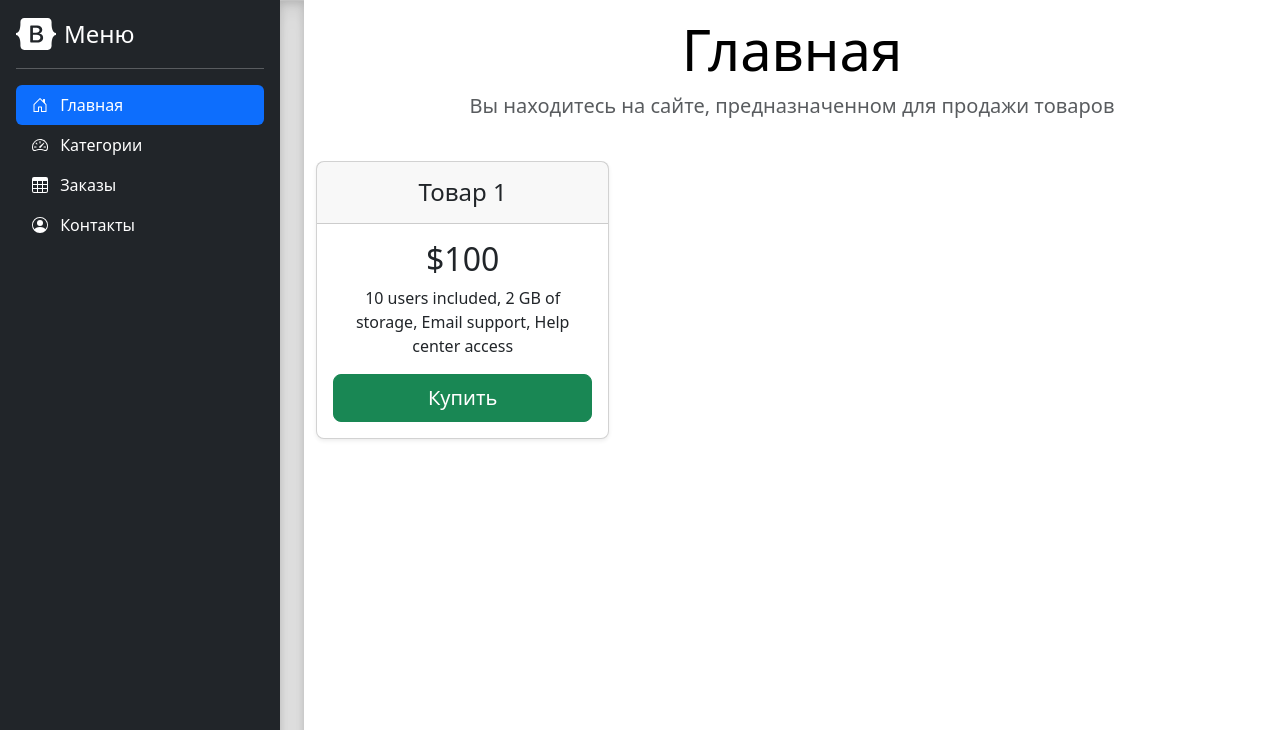
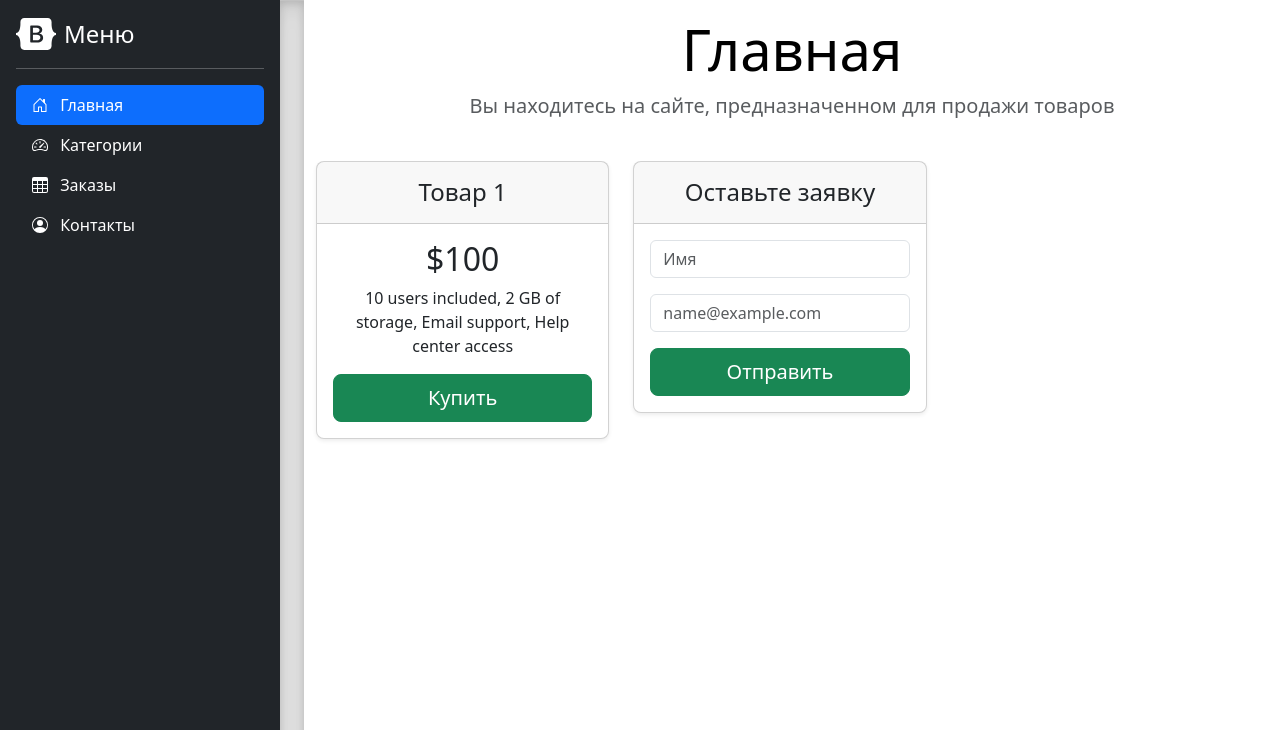
Before and after one commit to Yer-Jean/HW-19.1, a plain HTML site: page index.html in a window 1280 px wide. Shown: the top 730 px of the page. Drawn offline with nearby package versions, Linux system fonts and the light colour scheme.

Commit message:
2.Form with Name and Email inputs added

```diff
--- a/index.html
+++ b/index.html
@@ -285,9 +285,28 @@
                         </div>
                     </div>
                 </div>
+                <div class="col-4">
+                    <div class="card mb-4 rounded-3 shadow-sm">
+                        <div class="card-header py-3">
+                            <h4 class="my-0 fw-normal">Оставьте заявку</h4>
+                        </div>
+
+                        <div class="card-body">
+                            <div class="mb-3">
+                                <input type="Text" class="form-control" id="exampleFormControlInputName"
+                                       placeholder="Имя">
+                            </div>
+                            <div class="mb-3">
+                                <input type="email" class="form-control" id="exampleFormControlInputEmail"
+                                       placeholder="name@example.com">
+                            </div>
+                            <button type="submit" class="w-100 btn btn-lg btn btn-success">Отправить</button>
+                        </div>
+                    </div>
+                </div>
             </div>
+
         </main>
-
     </div>
 
 </main>
```
